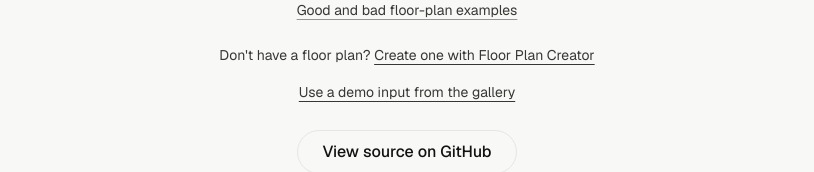
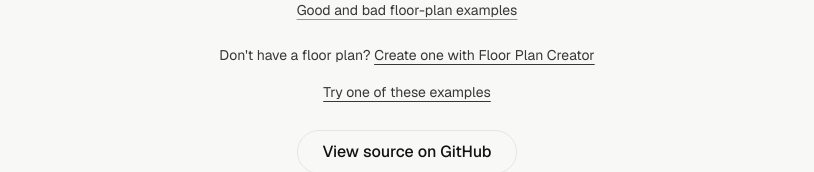
Before and after one commit to snowsadh/dots, a Next.js app in the folder apps/web/: page / in a window 1280 px wide. Shown: the part 543-715 px from the top of the page, without its empty margins (233-1047 px from the left). Built offline with nearby package versions, Linux system fonts and the light colour scheme; no server answers; a web font is replaced by a local one.

Commit message:
Link landing examples to image cards

```diff
--- a/apps/web/src/components/landing/landing-demos.tsx
+++ b/apps/web/src/components/landing/landing-demos.tsx
@@ -7,7 +7,7 @@ export function LandingDemos() {
   return (
     <section aria-labelledby="landing-demos-title" className="mx-auto max-w-5xl px-6 pb-10 pt-6">
       <div className="border-t border-foreground/15 pt-10">
-        <h2 className="text-2xl font-medium tracking-tight" id="landing-demos-title">
+        <h2 className="scroll-mt-24 text-2xl font-medium tracking-tight" id="landing-demos-title">
           {content.title}
         </h2>
         <p className="mt-3 text-base leading-relaxed text-muted-foreground">
--- a/apps/web/src/components/landing/landing-hero.tsx
+++ b/apps/web/src/components/landing/landing-hero.tsx
@@ -26,7 +26,7 @@ export function LandingHero() {
           {landingContent.hero.inputHelp.creator.label}
         </a>
       </p>
-      <a className="mt-1 inline-flex min-h-11 items-center text-sm text-muted-foreground underline underline-offset-4 hover:text-foreground" href={landingContent.hero.inputHelp.demos.href} rel="noopener noreferrer" target="_blank">
+      <a className="mt-1 inline-flex min-h-11 items-center text-sm text-muted-foreground underline underline-offset-4 hover:text-foreground" href={landingContent.hero.inputHelp.demos.href}>
         {landingContent.hero.inputHelp.demos.label}
       </a>
       <Button asChild className="mt-4 h-11 rounded-full px-6 text-base" variant="outline">
--- a/apps/web/src/data/landing.ts
+++ b/apps/web/src/data/landing.ts
@@ -13,8 +13,8 @@ export const landingContent = {
         href: "https://floorplancreator.net/",
       },
       demos: {
-        label: "Use a demo input from the gallery",
-        href: "https://github.com/snowsadh/dots/tree/main/demo-inputs",
+        label: "Try one of these examples",
+        href: "#landing-demos-title",
       },
     },
     upload: {
@@ -49,7 +49,7 @@ export const landingContent = {
     },
   },
   demos: {
-    title: "Try a real demo",
+    title: "Try one of these examples",
     description:
       "Download a floor plan from the gallery and upload it when running dots locally.",
     downloadLabel: "Download input",
```
